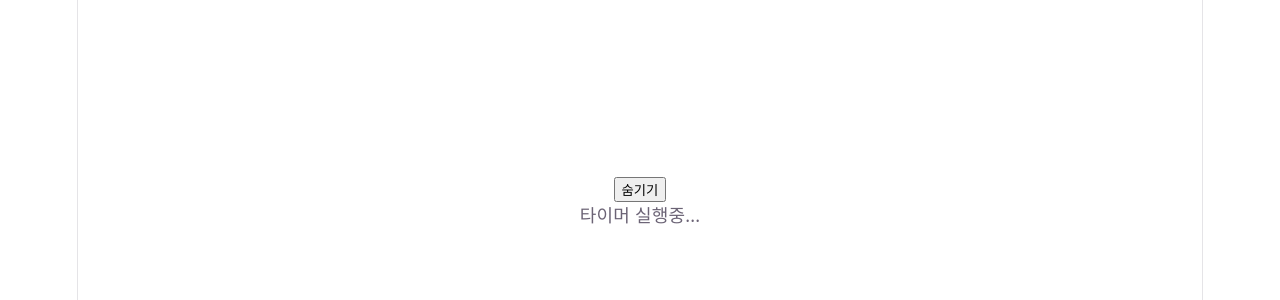
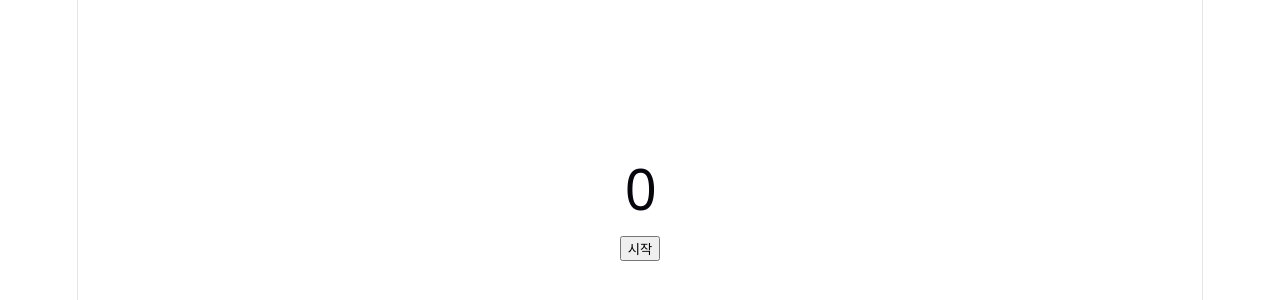
Before and after one commit to jeongbin-k/react-practice, a React (Vite) app: page / in a window 1280 px wide. Shown: the part 198-498 px from the top of the page. Built offline with nearby package versions, Linux system fonts and the light colour scheme.

Commit message:
Practice8 예제 완료

```diff
--- a/src/App.jsx
+++ b/src/App.jsx
@@ -1,11 +1,11 @@
-import Practice7 from "./components/Practice7";
+import Practice8 from "./components/Practice8";
 import "./App.css";
 
 function App() {
   return (
     <>
       <section id="center">
-        <Practice7 />
+        <Practice8 />
       </section>
     </>
   );
--- /dev/null
+++ b/src/components/Practice8.tsx
@@ -0,0 +1,25 @@
+import { useState, useEffect } from "react";
+
+function Practice8() {
+  const [count, setCount] = useState(0);
+  const [isRunning, setIsRunning] = useState(false);
+
+  useEffect(() => {
+    if (!isRunning) return; // 실행중 아니면 그냥 종료
+
+    const timer = setInterval(() => {
+      setCount((prev) => prev + 1);
+    }, 1000);
+    return () => clearInterval(timer);
+  }, [isRunning]);
+  return (
+    <div>
+      <h1>{count}</h1>
+      <button onClick={() => setIsRunning(!isRunning)}>
+        {isRunning ? "멈춤" : "시작"}
+      </button>
+    </div>
+  );
+}
+
+export default Practice8;
```
